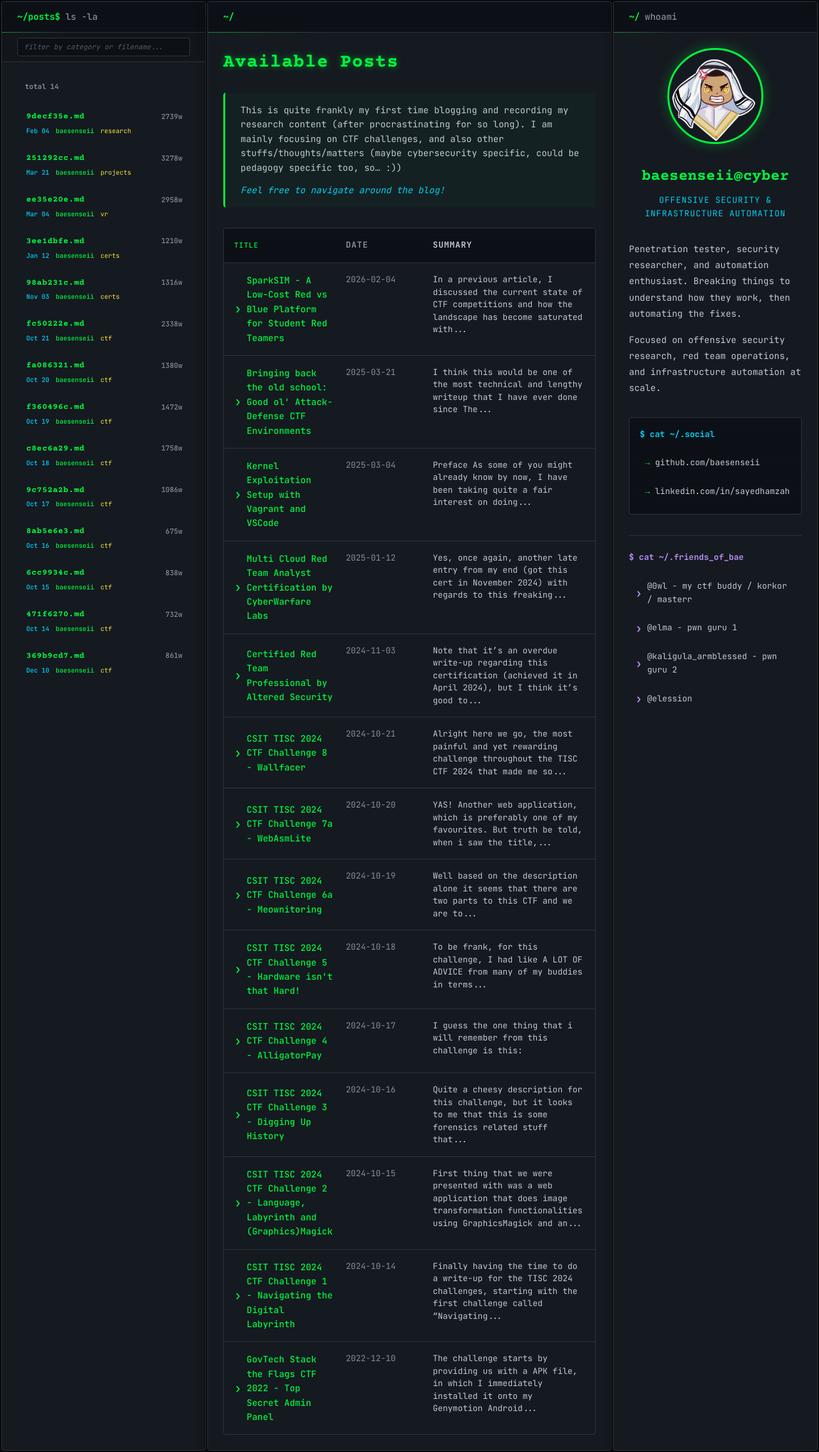
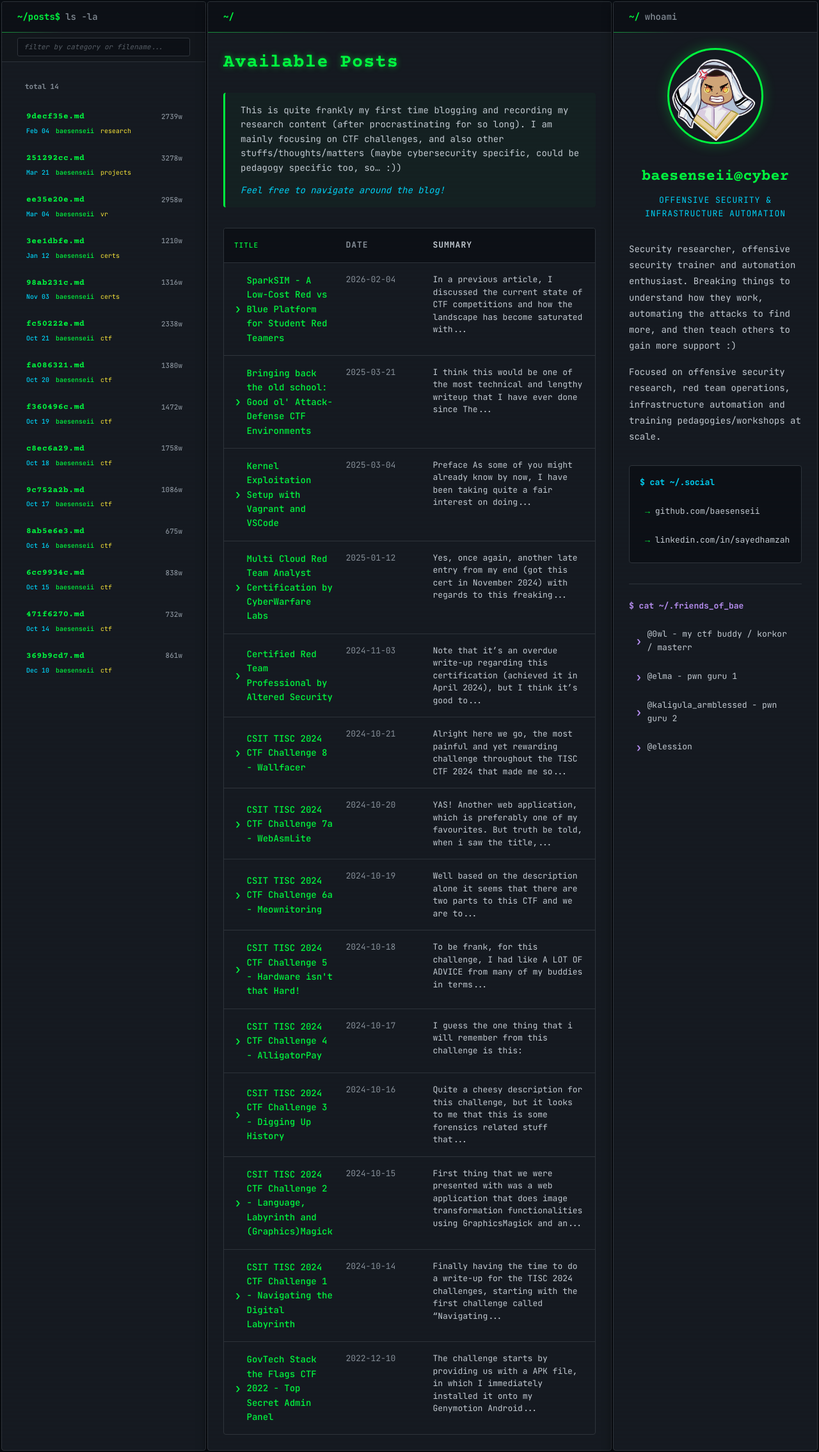
Before and after one commit to baesenseii/baesenseii.github.io, a Jekyll site: the page built from index.html, in a window 1280 px wide. Shown: the whole page at 64% size. Built offline with Jekyll 4.4.1, drawn with Linux system fonts in a browser that asks for light colours.

Commit message:
added modification to the profile writeup

```diff
--- a/index.html
+++ b/index.html
@@ -96,9 +96,9 @@ layout: default
           <p class="tagline">{{ site.description }}</p>
 
           <div class="bio">
-            <p>Penetration tester, security researcher, and automation enthusiast. Breaking things to understand how they work, then automating the fixes.</p>
+            <p>Security researcher, offensive security trainer and automation enthusiast. Breaking things to understand how they work, automating the attacks to find more, and then teach others to gain more support :)</p>
 
-            <p>Focused on offensive security research, red team operations, and infrastructure automation at scale.</p>
+            <p>Focused on offensive security research, red team operations, infrastructure automation and training pedagogies/workshops at scale. </p>
           </div>
 
           <div class="social-links">
```
Also changed, not shown: 2 other files.
